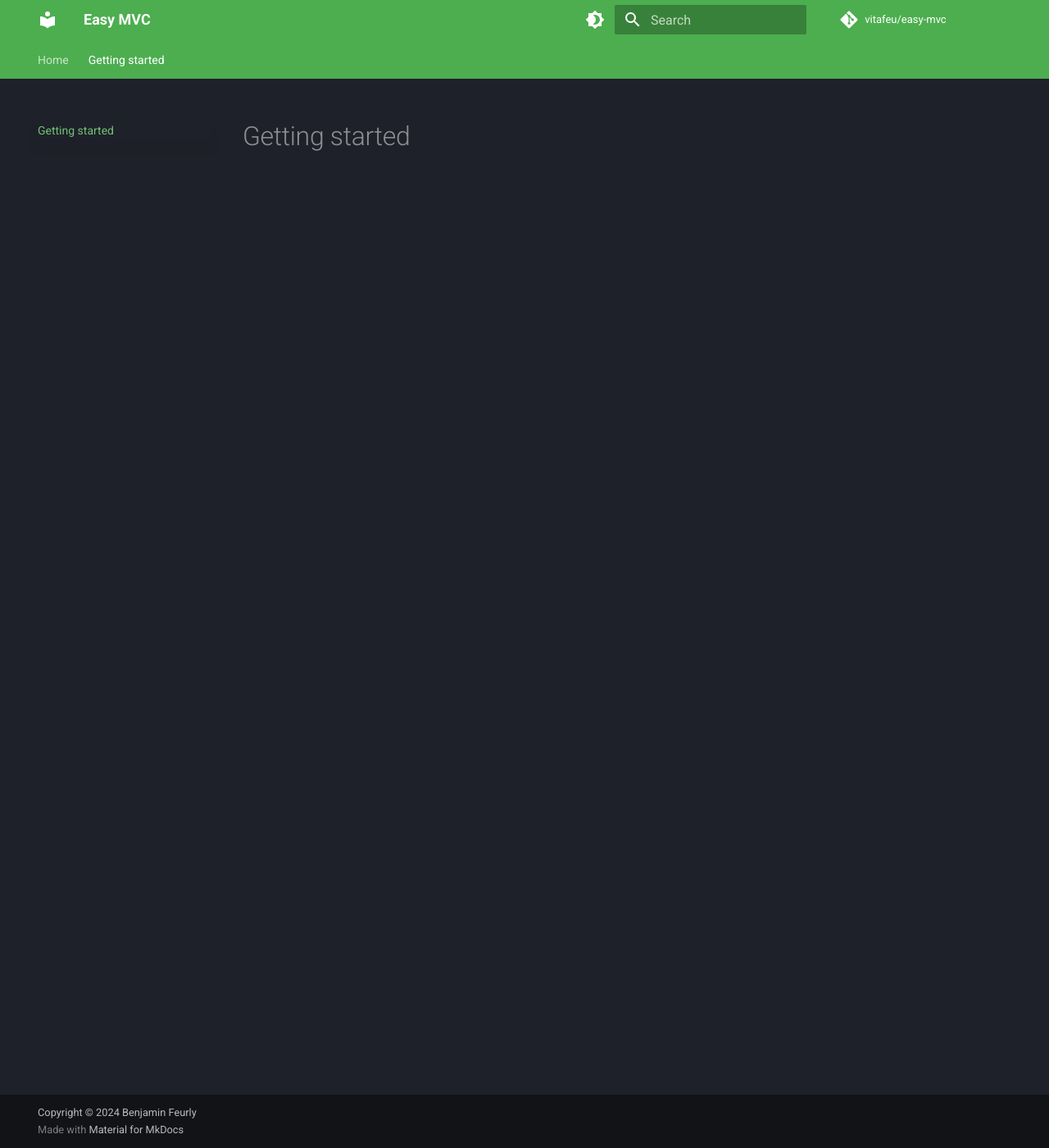
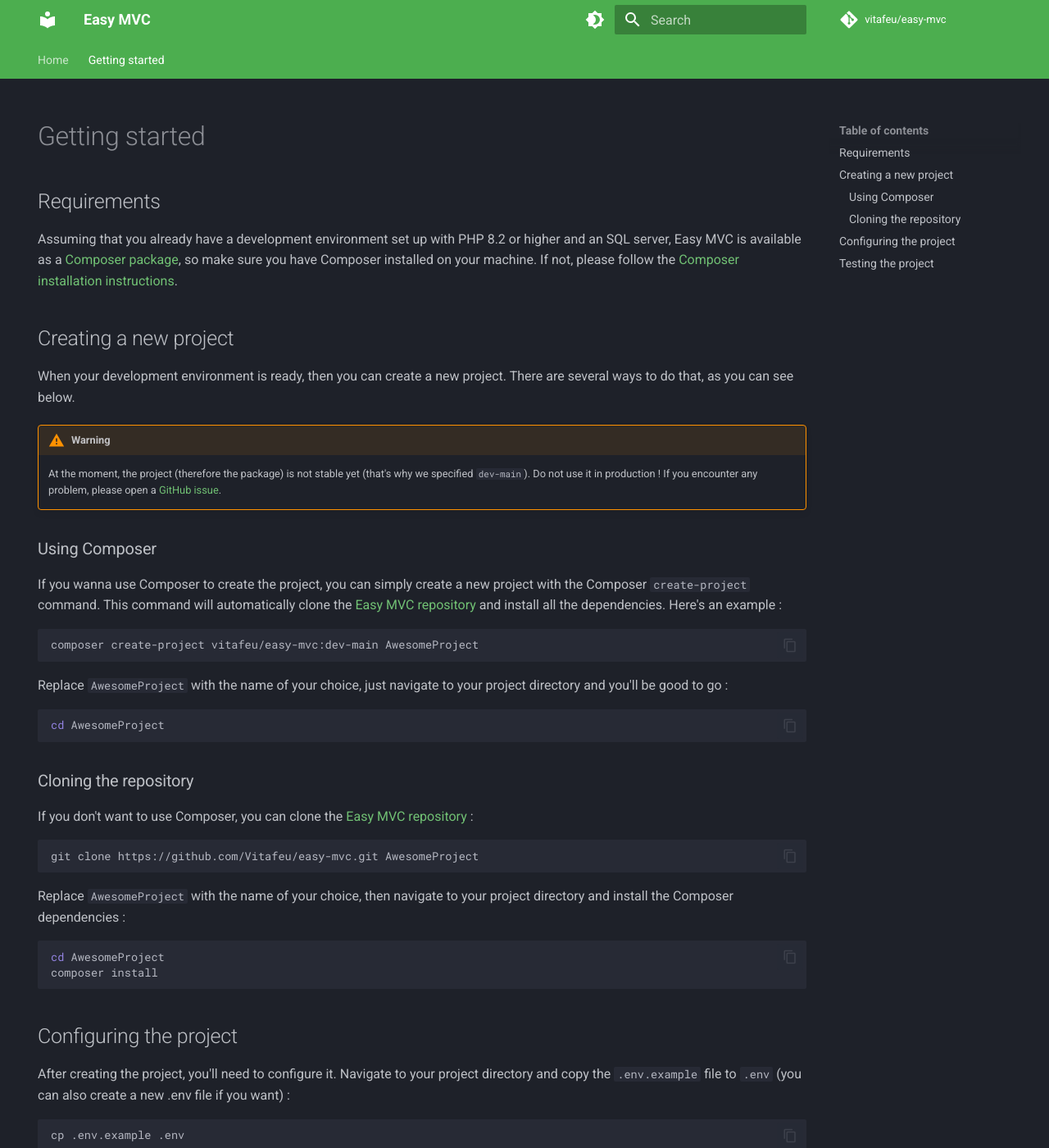
Before and after one commit to Vitafeu/easy-mvc, an MkDocs documentation site: the page built from docs/getting-started.md, in a window 1280 px wide and 1400 px high. Shown: the whole window at 82% size. Built offline with MkDocs 1.6.1 and Material for MkDocs 9.7.7, drawn with Linux system fonts in a browser that asks for light colours; comment, search, counter and statistics services are not loaded; some of the changed text lies outside the part shown.

Commit message:
Filled up Getting started

````diff
--- a/docs/getting-started.md
+++ b/docs/getting-started.md
@@ -1 +1,76 @@
+---
+hide: navigation
+---
+
+
 # Getting started
+
+## Requirements
+
+Assuming that you already have a development environment set up with PHP 8.2 or higher and an SQL server, Easy MVC is available as a [Composer package](https://packagist.org/packages/vitafeu/easy-mvc), so make sure you have Composer installed on your machine. If not, please follow the [Composer installation instructions](https://getcomposer.org/install).
+
+## Creating a new project
+
+When your development environment is ready, then you can create a new project. There are several ways to do that, as you can see below.
+
+!!! warning
+    At the moment, the project (therefore the package) is not stable yet (that's why we specified `dev-main`). Do not use it in production ! If you encounter any problem, please open a [GitHub issue](https://github.com/vitafeu/easy-mvc/issues).
+
+### Using Composer
+
+If you wanna use Composer to create the project, you can simply create a new project with the Composer `create-project` command. This command will automatically clone the [Easy MVC repository](https://github.com/vitafeu/easy-mvc) and install all the dependencies. Here's an example :
+
+```bash
+composer create-project vitafeu/easy-mvc:dev-main AwesomeProject
+```
+
+Replace `AwesomeProject` with the name of your choice, just navigate to your project directory and you'll be good to go :
+
+```bash
+cd AwesomeProject
+```
+
+### Cloning the repository
+
+If you don't want to use Composer, you can clone the [Easy MVC repository](https://github.com/vitafeu/easy-mvc) :
+
+```bash
+git clone https://github.com/Vitafeu/easy-mvc.git AwesomeProject
+```
+
+Replace `AwesomeProject` with the name of your choice, then navigate to your project directory and install the Composer dependencies :
+
+```bash
+cd AwesomeProject
+composer install
+```
+
+## Configuring the project
+
+After creating the project, you'll need to configure it. Navigate to your project directory and copy the `.env.example` file to `.env` (you can also create a new .env file if you want) :
+
+```bash
+cp .env.example .env
+```
+
+This file will be used to define the environment variables, such as the database connection. You can edit it to suit your needs.
+
+That's all you need to do to get started !
+
+## Testing the project
+
+You can now test if your projet is working as expected. Assuming that you are in the project directory, you can run the following command :
+
+```bash
+php easy serve
+```
+
+!!! info
+    Don't worry if you don't know what this command's about, we'll cover it later. For now, just remember that it will start the development server.
+
+This command will start the development server in the `public` directory (your project's entry point). You can now open your browser and navigate to [http://localhost:8080](http://localhost:8080) to test your project.
+
+If you see the message "Welcome from Easy MVC !", then your project is working as expected !
+
+!!! failure
+    If you see anything else, please check you've correctly followed the instructions, or search for any hints in the console output.
--- a/mkdocs.yml
+++ b/mkdocs.yml
@@ -28,11 +28,19 @@ theme:
 
   features:
     - navigation.tabs
+    - content.code.copy
 
 markdown_extensions:
   - admonition
   - pymdownx.details
   - pymdownx.superfences
+  - pymdownx.highlight:
+      anchor_linenums: true
+      line_spans: __span
+      pygments_lang_class: true
+  - pymdownx.inlinehilite
+  - pymdownx.snippets
+  - pymdownx.superfences
 
 nav:
   - Home: index.md
````
